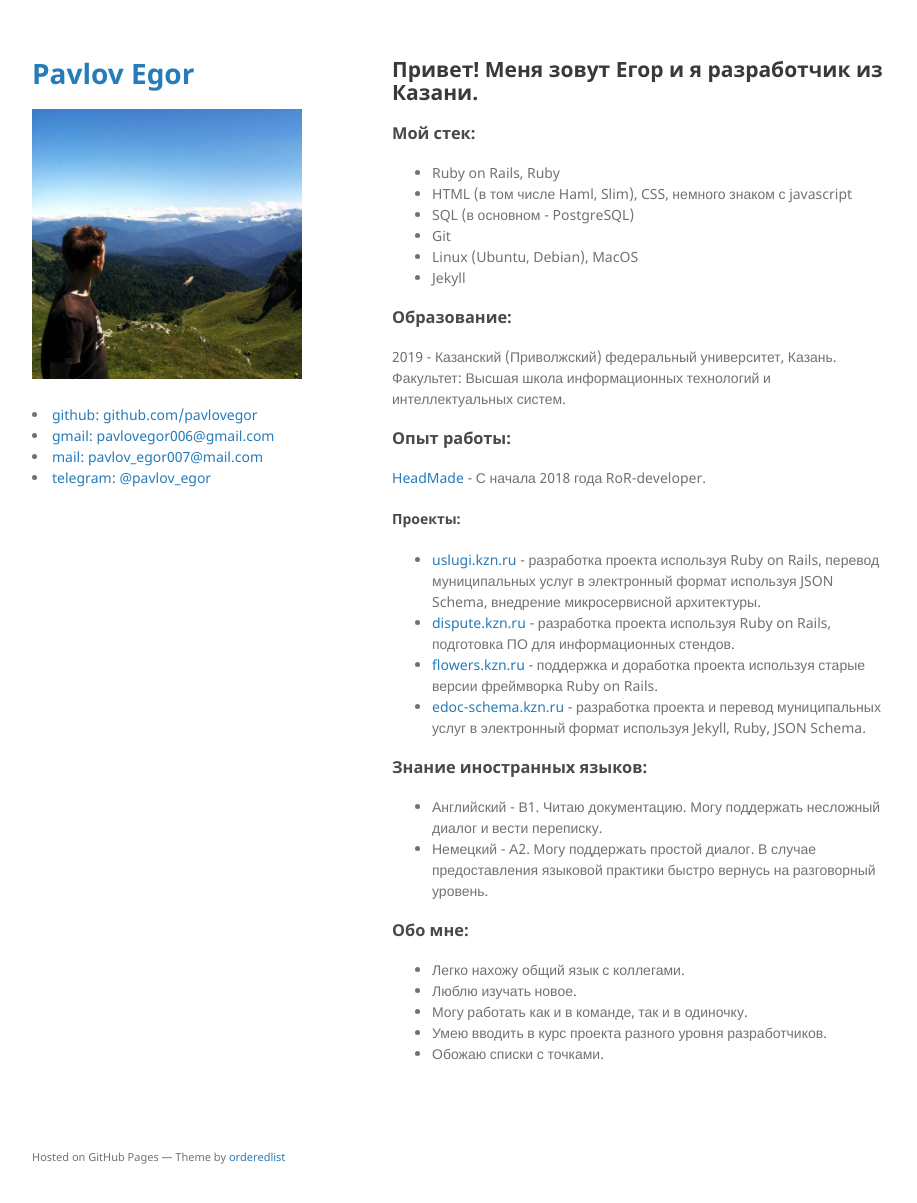
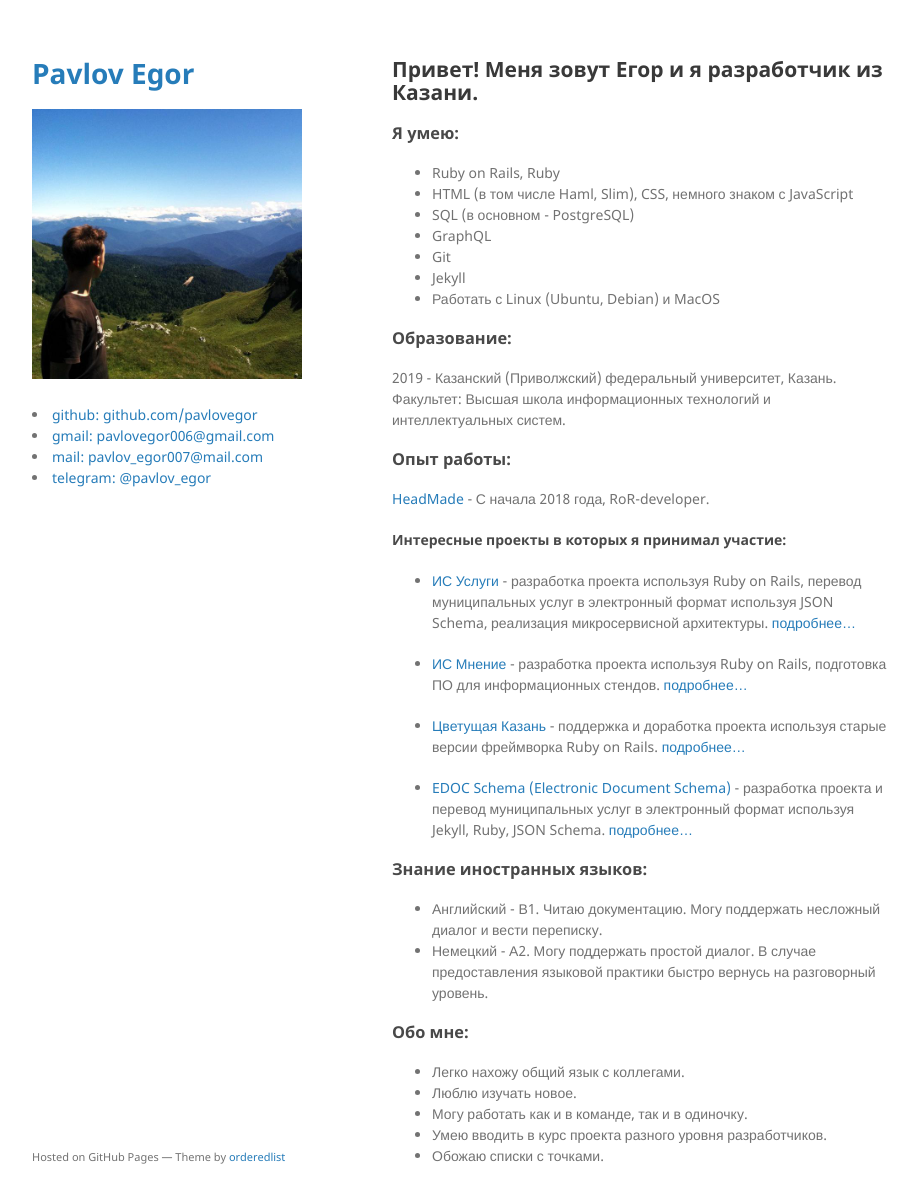
Before and after one commit to egorpavlovs/pavlovegor.github.io, a Jekyll site: the page built from index.md, in a window 1280 px wide and 1236 px high. Shown: the top 1203 px of the window, without its empty margins (178-1095 px from the left). Built offline with Jekyll 4.4.1, drawn with Linux system fonts in a browser that asks for light colours.

Commit message:
Add informations about my projects

```diff
--- a/_layouts/default.html
+++ b/_layouts/default.html
@@ -23,7 +23,7 @@
         <p>{{ site.description | default: site.github.project_tagline }}</p>
 
 
-          <li><a href="https://github.com/pavlovegor/">github: github.com/pavlovegor</a></li>
+          <li ><a target="_blank" href="https://github.com/pavlovegor/">github: github.com/pavlovegor</a></li>
           <li><a href="mailto: pavlovegor006@gmail.com">gmail: pavlovegor006@gmail.com</a></li>
           <li><a href="mailto: pavlov_egor007@mail.com">mail: pavlov_egor007@mail.com</a></li>
           <li><a href="tg: @pavlov_egor">telegram: @pavlov_egor</a></li>
--- a/index.md
+++ b/index.md
@@ -2,13 +2,14 @@
 layout: default
 ---
 ## Привет! Меня зовут Егор и я разработчик из Казани.
-### Мой стек:
+### Я умею:
 - Ruby on Rails, Ruby
-- HTML (в том числе Haml, Slim), CSS, немного знаком с javascript
+- HTML (в том числе Haml, Slim), CSS, немного знаком с JavaScript
 - SQL (в основном - PostgreSQL)
+- GraphQL
 - Git
-- Linux (Ubuntu, Debian), MacOS
 - Jekyll
+- Работать с Linux (Ubuntu, Debian) и MacOS
 
 
 ### Образование:
@@ -16,14 +17,17 @@ layout: default
 Факультет: Высшая школа информационных технологий и интеллектуальных систем.
 
 ### Опыт работы:
-[HeadMade](http://headmade.pro){:target="_blank"} - С начала 2018 года RoR-developer.
+[HeadMade](http://headmade.pro){:target="_blank"} - С начала 2018 года, RoR-developer.
 
 
-#### Проекты:
-- [uslugi.kzn.ru](https://uslugi.kzn.ru/){:target="_blank"} - разработка проекта используя Ruby on Rails, перевод муниципальных услуг в электронный формат используя JSON Schema, внедрение микросервисной архитектуры.
-- [dispute.kzn.ru](https://dispute.kzn.ru/){:target="_blank"} - разработка проекта используя Ruby on Rails, подготовка ПО для информационных стендов.
-- [flowers.kzn.ru](https://flowers.kzn.ru/){:target="_blank"} - поддержка и доработка  проекта используя старые версии фреймворка Ruby on Rails.
-- [edoc-schema.kzn.ru](http://edoc-schema.kzn.ru/){:target="_blank"} - разработка проекта и перевод муниципальных услуг в электронный формат используя Jekyll, Ruby,  JSON Schema.
+#### Интересные проекты в которых я принимал участие:
+- [ИС Услуги](https://uslugi.kzn.ru/){:target="_blank"} - разработка проекта используя Ruby on Rails, перевод муниципальных услуг в электронный формат используя JSON Schema, реализация микросервисной архитектуры. [подробнее...](./pages/uslugi_kzn.html)
+
+- [ИС Мнение](https://dispute.kzn.ru/){:target="_blank"} - разработка проекта используя Ruby on Rails, подготовка ПО для информационных стендов. [подробнее...](./pages/dispute_kzn.html)
+
+- [Цветущая Казань](https://flowers.kzn.ru/){:target="_blank"} - поддержка и доработка  проекта используя старые версии фреймворка Ruby on Rails. [подробнее...](./pages/flowers_kzn.html)
+
+- [EDOC Schema (Electronic Document Schema)](http://edoc-schema.kzn.ru/){:target="_blank"} - разработка проекта и перевод муниципальных услуг в электронный формат используя Jekyll, Ruby,  JSON Schema. [подробнее...](./pages/edoc.html)
 
 
 ### Знание иностранных языков:
```
Also changed, not shown: pages/dispute_kzn.md (added, +18 -0 lines), pages/edoc.md (added, +19 -0 lines), pages/flowers_kzn.md (added, +23 -0 lines), pages/uslugi_kzn.md (+21 -1 lines).
